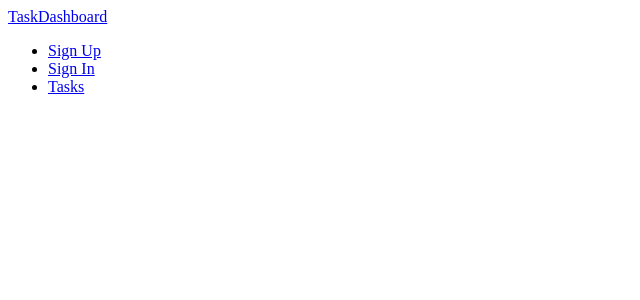
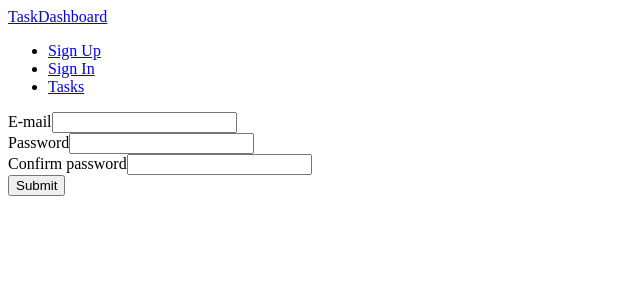
Before and after one commit to SebastianPfliegel/task_dashboard, a Vue app in the folder app/: page /signup in a window 1280 px wide. Shown: the top 300 px of the page, without its empty margins (0-640 px from the left). Built offline with nearby package versions, Linux system fonts and the light colour scheme.

Commit message:
SignIn + SignUp views

```diff
--- a/app/package.json
+++ b/app/package.json
@@ -3,11 +3,12 @@
   "version": "0.1.0",
   "private": true,
   "scripts": {
-    "serve": "vue-cli-service serve",
+    "serve": "vue-cli-service serve --host localhost",
     "build": "vue-cli-service build",
     "lint": "vue-cli-service lint"
   },
   "dependencies": {
+    "axios": "^0.18.0",
     "core-js": "^2.6.5",
     "vue": "^2.6.10",
     "vue-router": "^3.0.3",
--- a/app/src/views/SignIn.vue
+++ b/app/src/views/SignIn.vue
@@ -0,0 +1,47 @@
+<template>
+    <div>
+        <div>
+            <form @submit.prevent="onSubmit">
+                <div>
+                    <label for="email">E-mail</label>
+                    <input
+                        type="email"
+                        id="email"
+                        v-model="email"
+                    >
+                </div>
+                <div>
+                    <label for="password">Password</label>
+                    <input
+                        type="password"
+                        id="password"
+                        v-model="password"
+                    >
+                </div>
+                <div>
+                    <button type="submit">Submit</button>
+                </div>
+            </form>
+        </div>
+    </div>
+</template>
+
+<script>
+export default {
+    data: () => {
+        return {
+            email: '',
+            password: ''
+        }
+    },
+    methods: {
+        onSubmit: () => {
+
+        }
+    }
+}
+</script>
+
+<style scoped>
+
+</style>
--- a/app/src/views/SignUp.vue
+++ b/app/src/views/SignUp.vue
@@ -0,0 +1,56 @@
+<template>
+    <div>
+        <div>
+            <form @submit.prevent="onSubmit">
+                <div>
+                    <label for="email">E-mail</label>
+                    <input
+                        type="email"
+                        id="email"
+                        v-model="email"
+                    >
+                </div>
+                <div>
+                    <label for="password">Password</label>
+                    <input
+                        type="password"
+                        id="password"
+                        v-model="password"
+                    >
+                </div>
+                <div>
+                    <label for="confirm-password">Confirm password</label>
+                    <input
+                        type="password"
+                        id="confirm-password"
+                        v-model="confirmPassword"
+                    >
+                </div>
+                <div>
+                    <button type="submit">Submit</button>
+                </div>
+            </form>
+        </div>
+    </div>
+</template>
+
+<script>
+export default {
+    data: () => {
+        return {
+            email: '',
+            password: '',
+            confirmPassword: ''
+        }
+    },
+    methods: {
+        onSubmit: () => {
+
+        }
+    }
+}
+</script>
+
+<style scoped>
+
+</style>
```
Also changed, not shown: 1 other file (tests, documents, lock files or other folders).
